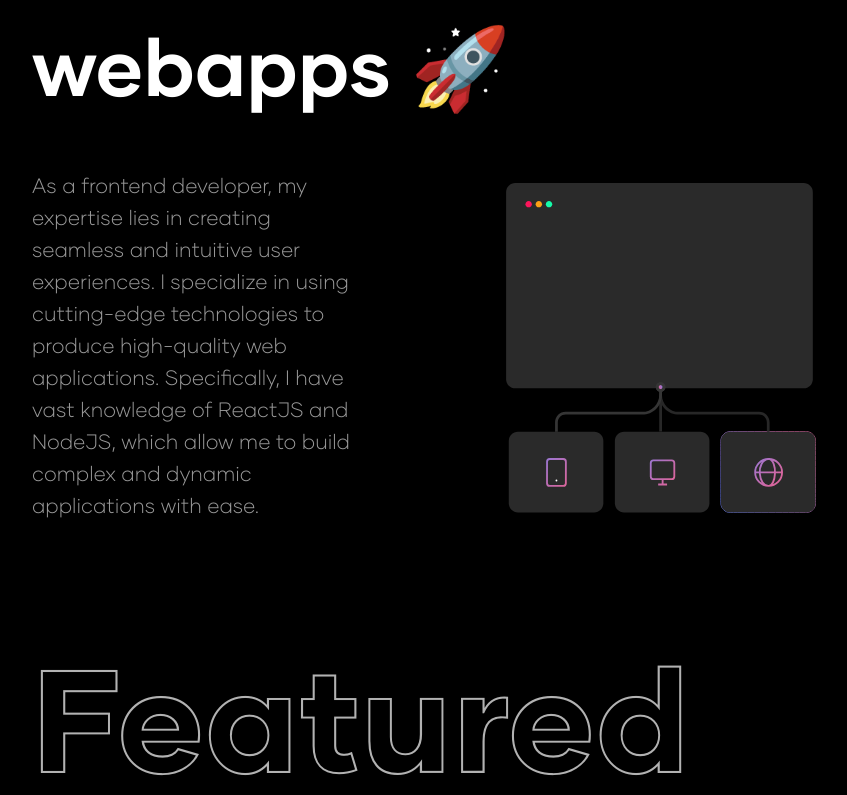
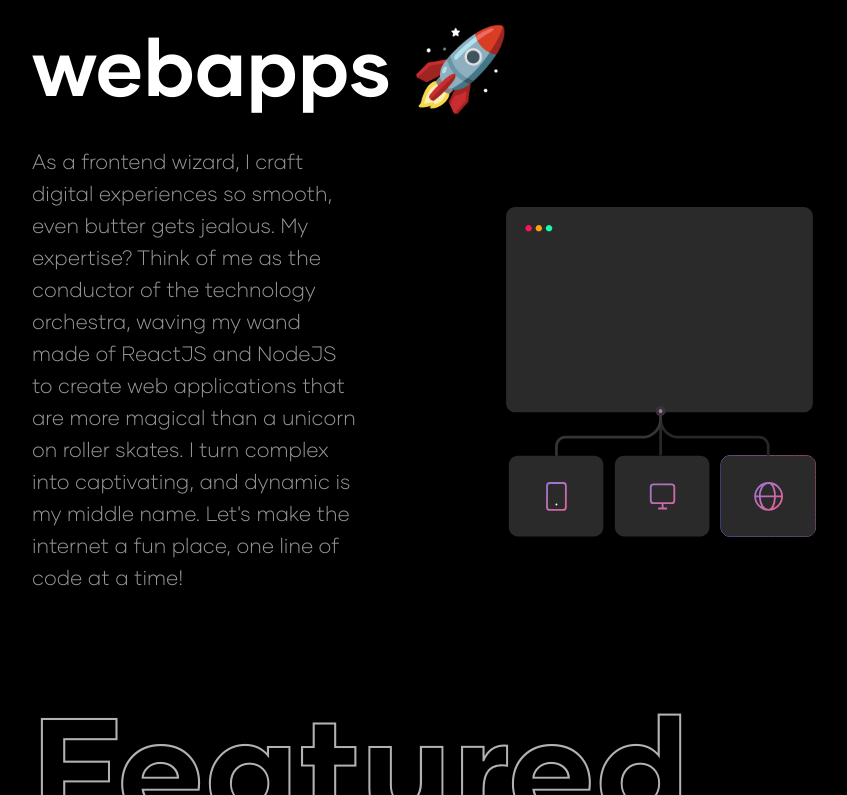
Before and after one commit to error0x0000001/uma, a React (Create React App) app: page / in a window 1280 px wide. Shown: the part 737-1532 px from the top of the page, without its empty margins (144-991 px from the left). Built offline with nearby package versions, Linux system fonts and the light colour scheme.

Commit message:
info scetion update

```diff
--- a/src/components/Hero/index.jsx
+++ b/src/components/Hero/index.jsx
@@ -100,12 +100,7 @@ const Hero = () => {
             <div className="w-full flex md:flex-row flex-col justify-between items-center ">
               <div>
                 <p className=" text-white/60 font-Glimer-Light xl:text-[1.3rem] 2xl:text-[1.5rem] lg:text-base md:text-sm text-xs xl:leading-8 2xl:leading-9 lg:leading-6 leading-5 mb-6 md:mb-0">
-                  As a frontend developer, my expertise lies in creating
-                  seamless and intuitive user experiences. I specialize in using
-                  cutting-edge technologies to produce high-quality web
-                  applications. Specifically, I have vast knowledge of ReactJS
-                  and NodeJS, which allow me to build complex and dynamic
-                  applications with ease.
+                  As a frontend wizard, I craft digital experiences so smooth, even butter gets jealous. My expertise? Think of me as the conductor of the technology orchestra, waving my wand made of ReactJS and NodeJS to create web applications that are more magical than a unicorn on roller skates. I turn complex into captivating, and dynamic is my middle name. Let's make the internet a fun place, one line of code at a time!
                 </p>
               </div>
 
```
